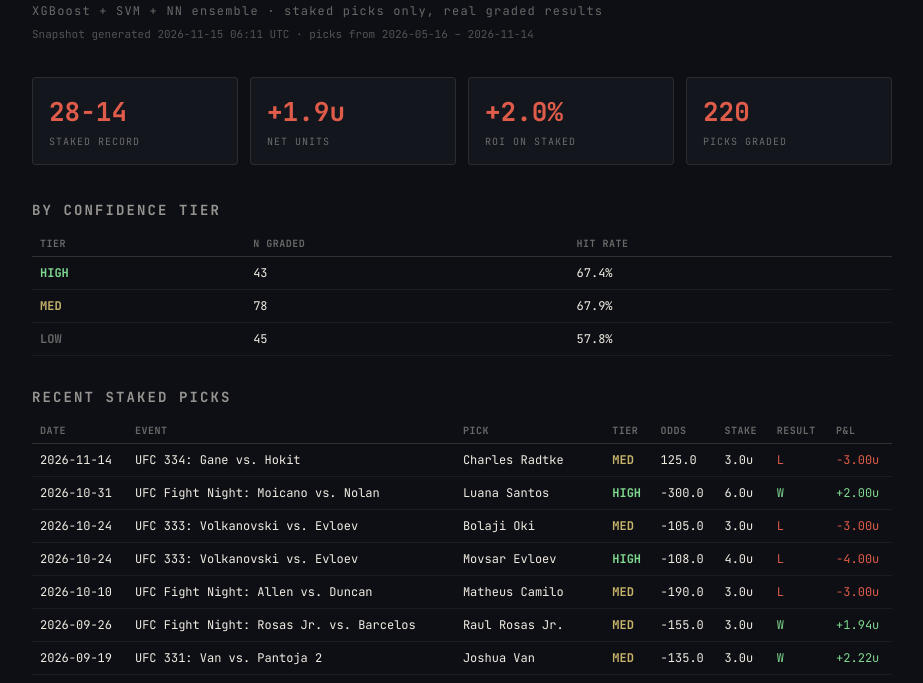
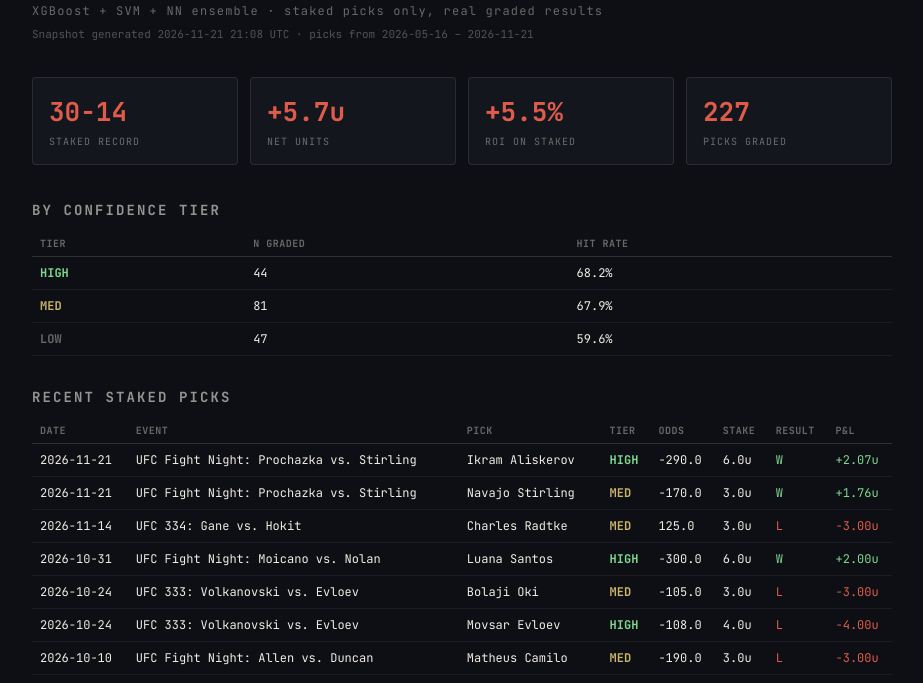
Before and after one commit to echang793/vantage-picks-landing, a plain HTML site: page ufc.html in a window 1280 px wide. Shown: the part 113-796 px from the top of the page, without its empty margins (178-1101 px from the left). Drawn offline with Linux system fonts and the light colour scheme.

Commit message:
data: auto-update UFC dashboard snapshot
Co-Authored-By: Claude Sonnet 5 <noreply@anthropic.com>

```diff
--- a/ufc.html
+++ b/ufc.html
@@ -49,13 +49,13 @@
 <div class="wordmark">Vantage Analytics</div>
 <h1>UFC Octagon</h1>
 <p class="tagline">XGBoost + SVM + NN ensemble · staked picks only, real graded results</p>
-<p class="updated">Snapshot generated 2026-11-15 06:11 UTC · picks from 2026-05-16 – 2026-11-14</p>
+<p class="updated">Snapshot generated 2026-11-21 21:08 UTC · picks from 2026-05-16 – 2026-11-21</p>
 
 <div class="stats-row">
-  <div class="stat"><div class="v">28-14</div><div class="l">staked record</div></div>
-  <div class="stat"><div class="v">+1.9u</div><div class="l">net units</div></div>
-  <div class="stat"><div class="v">+2.0%</div><div class="l">ROI on staked</div></div>
-  <div class="stat"><div class="v">220</div><div class="l">picks graded</div></div>
+  <div class="stat"><div class="v">30-14</div><div class="l">staked record</div></div>
+  <div class="stat"><div class="v">+5.7u</div><div class="l">net units</div></div>
+  <div class="stat"><div class="v">+5.5%</div><div class="l">ROI on staked</div></div>
+  <div class="stat"><div class="v">227</div><div class="l">picks graded</div></div>
 </div>
 
 <h2>By confidence tier</h2>
@@ -63,9 +63,9 @@
 <table>
 <thead><tr><th>Tier</th><th>N graded</th><th>Hit rate</th></tr></thead>
 <tbody>
-<tr><td class="tier-HIGH">HIGH</td><td class="num">43</td><td class="num">67.4%</td></tr>
-<tr><td class="tier-MED">MED</td><td class="num">78</td><td class="num">67.9%</td></tr>
-<tr><td class="tier-LOW">LOW</td><td class="num">45</td><td class="num">57.8%</td></tr>
+<tr><td class="tier-HIGH">HIGH</td><td class="num">44</td><td class="num">68.2%</td></tr>
+<tr><td class="tier-MED">MED</td><td class="num">81</td><td class="num">67.9%</td></tr>
+<tr><td class="tier-LOW">LOW</td><td class="num">47</td><td class="num">59.6%</td></tr>
 </tbody>
 </table>
 </div>
@@ -75,6 +75,8 @@
 <table>
 <thead><tr><th>Date</th><th>Event</th><th>Pick</th><th>Tier</th><th>Odds</th><th>Stake</th><th>Result</th><th>P&amp;L</th></tr></thead>
 <tbody>
+<tr><td>2026-11-21</td><td>UFC Fight Night: Prochazka vs. Stirling</td><td>Ikram Aliskerov</td><td class="tier-HIGH">HIGH</td><td class="num">-290.0</td><td class="num">6.0u</td><td class="pos">W</td><td class="num pos">+2.07u</td></tr>
+<tr><td>2026-11-21</td><td>UFC Fight Night: Prochazka vs. Stirling</td><td>Navajo Stirling</td><td class="tier-MED">MED</td><td class="num">-170.0</td><td class="num">3.0u</td><td class="pos">W</td><td class="num pos">+1.76u</td></tr>
 <tr><td>2026-11-14</td><td>UFC 334: Gane vs. Hokit</td><td>Charles Radtke</td><td class="tier-MED">MED</td><td class="num">125.0</td><td class="num">3.0u</td><td class="neg">L</td><td class="num neg">-3.00u</td></tr>
 <tr><td>2026-10-31</td><td>UFC Fight Night: Moicano vs. Nolan</td><td>Luana Santos</td><td class="tier-HIGH">HIGH</td><td class="num">-300.0</td><td class="num">6.0u</td><td class="pos">W</td><td class="num pos">+2.00u</td></tr>
 <tr><td>2026-10-24</td><td>UFC 333: Volkanovski vs. Evloev</td><td>Bolaji Oki</td><td class="tier-MED">MED</td><td class="num">-105.0</td><td class="num">3.0u</td><td class="neg">L</td><td class="num neg">-3.00u</td></tr>
@@ -88,8 +90,6 @@
 <tr><td>2026-08-29</td><td>UFC Fight Night: Nurmagomedov vs. Song</td><td>Denise Gomes</td><td class="tier-MED">MED</td><td class="num">138.0</td><td class="num">1.5u</td><td class="pos">W</td><td class="num pos">+2.07u</td></tr>
 <tr><td>2026-08-22</td><td>UFC Fight Night: Hernandez vs. Rodrigues</td><td>Jackson McVey</td><td class="tier-MED">MED</td><td class="num">-172.0</td><td class="num">1.5u</td><td class="pos">W</td><td class="num pos">+0.87u</td></tr>
 <tr><td>2026-08-22</td><td>UFC Fight Night: Hernandez vs. Rodrigues</td><td>Chris Padilla</td><td class="tier-MED">MED</td><td class="num">-109.0</td><td class="num">1.5u</td><td class="pos">W</td><td class="num pos">+1.38u</td></tr>
-<tr><td>2026-08-22</td><td>UFC Fight Night: Hernandez vs. Rodrigues</td><td>Kennedy Nzechukwu</td><td class="tier-MED">MED</td><td class="num">117.0</td><td class="num">1.5u</td><td class="neg">L</td><td class="num neg">-1.50u</td></tr>
-<tr><td>2026-08-22</td><td>UFC Fight Night: Hernandez vs. Rodrigues</td><td>Vitor Petrino</td><td class="tier-MED">MED</td><td class="num">-142.0</td><td class="num">1.5u</td><td class="pos">W</td><td class="num pos">+1.06u</td></tr>
 </tbody>
 </table>
 </div>
```
